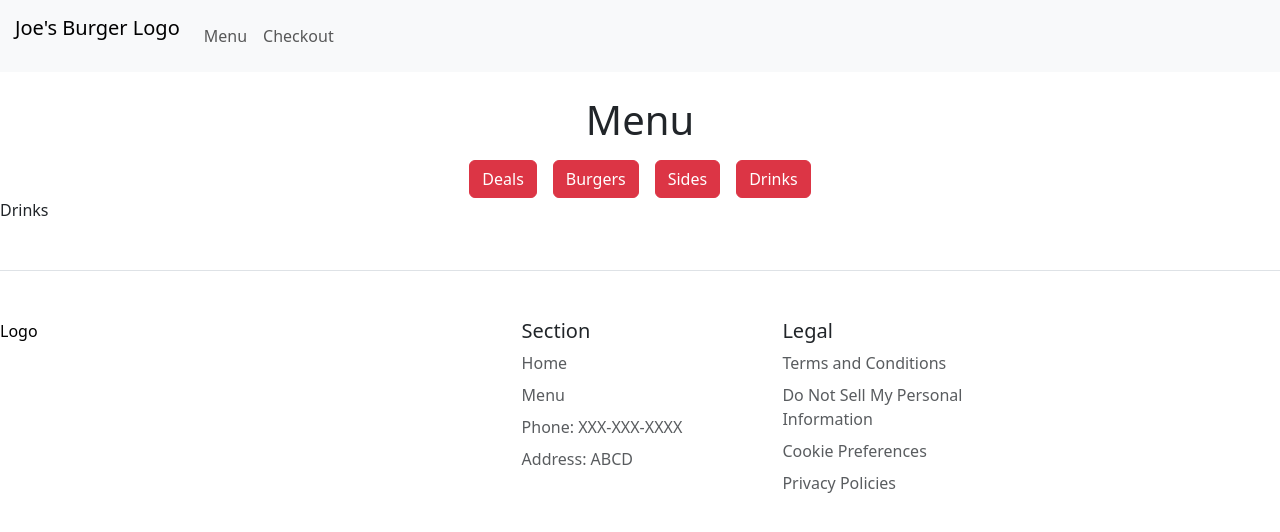
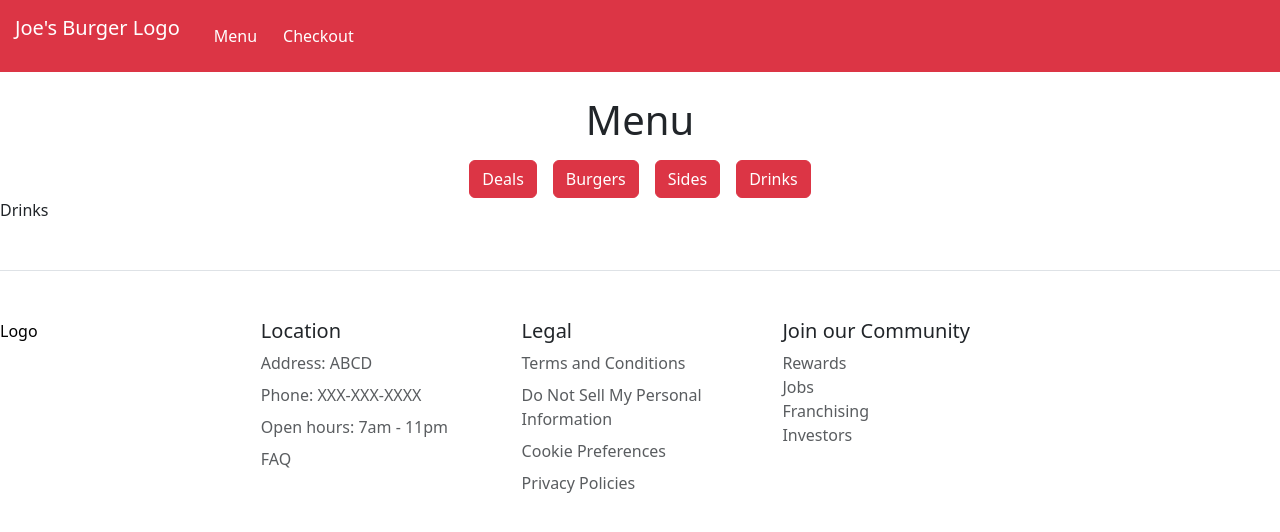
Before and after one commit to KshitijPingle/cpsc-349-final-project, a React (Create React App) app in the folder restaurant-app/: page /menu/drinks in a window 1280 px wide. Shown: the top 532 px of the page. Built offline with nearby package versions, Linux system fonts and the light colour scheme.

Commit message:
Updated header and footer

```diff
--- a/restaurant-app/src/components/Footer.js
+++ b/restaurant-app/src/components/Footer.js
@@ -10,21 +10,20 @@ export const Footer = () => {
         <p>Logo</p>
       </a>
     </div>
-    <div class="col mb-3"></div>
     <div class="col mb-3">
-      <h5>Section</h5>
+      <h5>Location</h5>
       <div class="nav flex-column">
         <div class="nav-tem mb-2">
-          <a href="#" class="nav-link p-0 text-body-secondary">Home</a>
-        </div>
-        <div class="nav-tem mb-2">
-          <a href="#" class="nav-link p-0 text-body-secondary">Menu</a>
+          <a href="#" class="nav-link p-0 text-body-secondary">Address: ABCD</a>
         </div>
         <div class="nav-tem mb-2">
           <a href="#" class="nav-link p-0 text-body-secondary">Phone: XXX-XXX-XXXX</a>
         </div>
         <div class="nav-tem mb-2">
-          <a href="#" class="nav-link p-0 text-body-secondary">Address: ABCD</a>
+          <a href="#" class="nav-link p-0 text-body-secondary">Open hours: 7am - 11pm</a>
+        </div>
+        <div class="nav-tem mb-2">
+          <a href="#" class="nav-link p-0 text-body-secondary">FAQ</a>
         </div>
       </div>
     </div>
@@ -45,6 +44,13 @@ export const Footer = () => {
         </div>
       </div>
     </div>
+    <div class="col mb-3">
+      <h5>Join our Community</h5>
+      <a href="#" class="nav-link p-0 text-body-secondary">Rewards</a>
+      <a href="#" class="nav-link p-0 text-body-secondary">Jobs</a>
+      <a href="#" class="nav-link p-0 text-body-secondary">Franchising</a>
+      <a href="#" class="nav-link p-0 text-body-secondary">Investors</a>
+    </div>
     <div class="col mb-3"></div>
   </footer>
   );
--- a/restaurant-app/src/components/Header.js
+++ b/restaurant-app/src/components/Header.js
@@ -3,14 +3,14 @@ import React from "react";
 // TODO: Header.js
 export const Header = () => {
   return (
-    <nav class="navbar sticky-top navbar-expand-lg navbar-light bg-light">
+    <nav class="navbar sticky-top navbar-expand-lg" style={{backgroundColor:"#dc3545"}}>
       <a class="navbar-brand" href="/" style={{marginLeft: '15px'}}>
         {/* {Insert logo here later} */}
-        <p>Joe's Burger Logo</p>
+        <p style={{color:"white"}}>Joe's Burger Logo</p>
       </a>
       <div class="navbar-nav">
-        <a class="nav-item nav-link" href="/menu/deals">Menu</a>
-        <a class="nav-item nav-link" href="checkout">Checkout</a>
+        <a class="nav-item nav-link" href="/menu/deals" style={{color:"white", marginLeft:"10px"}}>Menu</a>
+        <a class="nav-item nav-link" href="checkout" style={{color:"white", marginLeft:"10px"}}>Checkout</a>
       </div>
     </nav>
 );
```
